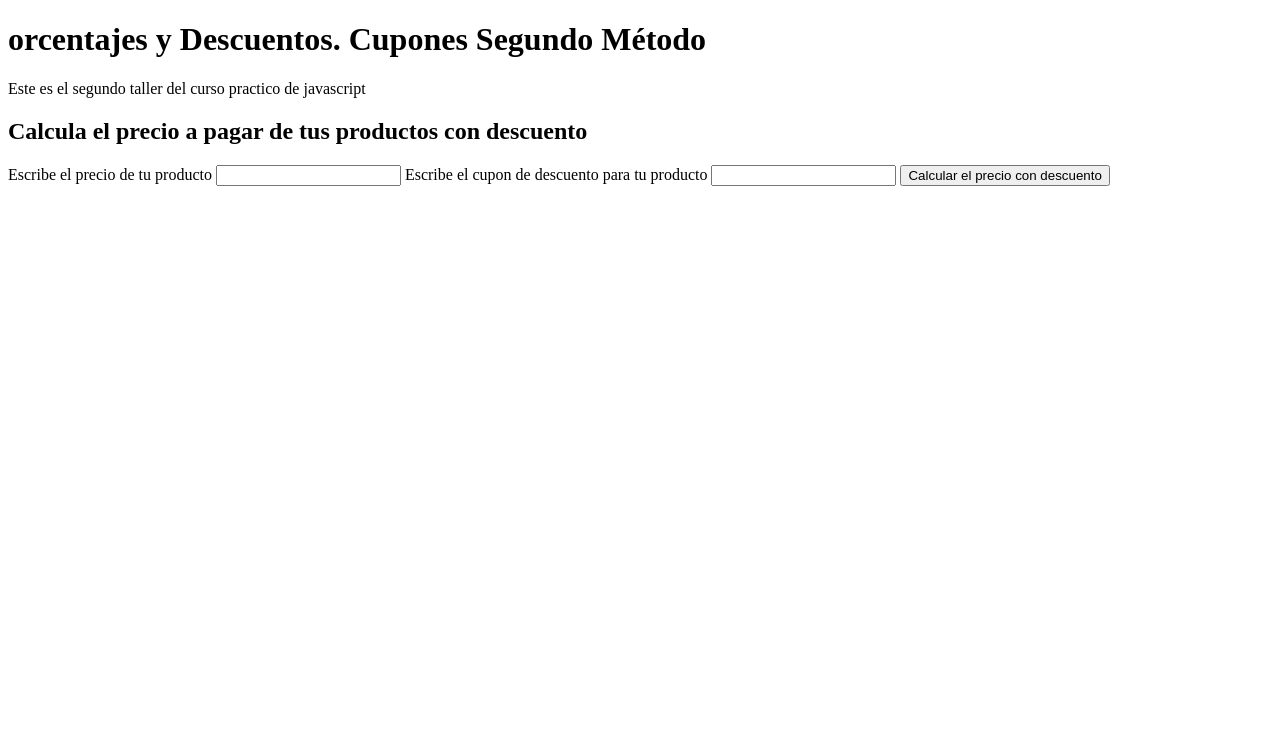
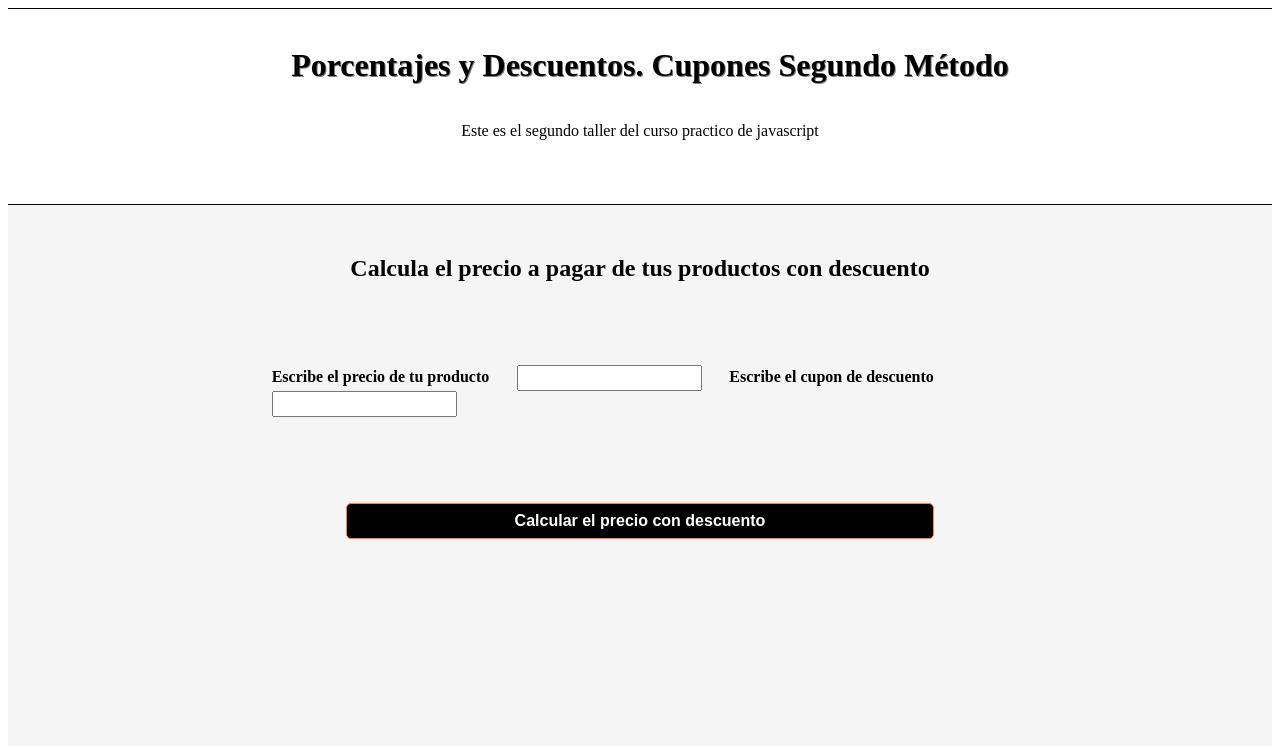
Before and after one commit to Carlos-Orellana-est/practico-javascript-platzi, a plain HTML site: page Taller-2-Precios/parte2-cupones/parteB-ErrorFirstnoSwitch/precioB.html in a window 1280 px wide. Drawn offline with Linux system fonts and the light colour scheme.

Commit message:
styles for project2, the coupons part

```diff
--- a/Taller-2-Precios/parte2-cupones/parteB-ErrorFirstnoSwitch/precioB.html
+++ b/Taller-2-Precios/parte2-cupones/parteB-ErrorFirstnoSwitch/precioB.html
@@ -5,32 +5,32 @@
     <meta http-equiv="X-UA-Compatible" content="IE=edge">
     <meta name="viewport" content="width=device-width, initial-scale=1.0">
     <title> Porcentajes y Descuentos. Cupones Segundo Método</title>
+    <link rel="stylesheet" href="/Taller-2-Precios/parte1-normal/estilos.css">
 </head>
 <body>
     <header>
         <h1>
-            orcentajes y Descuentos. Cupones Segundo Método
+        Porcentajes y Descuentos. Cupones Segundo Método
         </h1>
     <p>Este es el segundo taller del curso practico de javascript </p>
     </header>
 
-    <section>
+    <section class="main-section">
         <h2>Calcula el precio a pagar de tus productos con descuento</h2>
 
         <form action="">
-            <label for="inputPrice">Escribe el precio de tu producto</label>
-            <input type="number" id="inputPrice">
-            <label for="inputCoupon">Escribe el cupon de descuento para tu producto</label>
-            <input type="text" id="inputCoupon">
+            <div class="div-form">
+                <label for="inputPrice">Escribe el precio de tu producto</label>
+                <input type="number" id="inputPrice">
+                <label for="inputCoupon">Escribe el cupon de descuento</label>
+                <input type="text" id="inputCoupon">
+            </div>
             <button type="button" onclick="buttonPriceDiscount()">
                 Calcular el precio con descuento
             </button>
-
             <p id="resultPrice"></p>
-
         </form>
     </section>
-
 
 <script src="./descuentoB.js"></script>
 </body>
```
Also changed, not shown: Taller-2-Precios/parte2-cupones/parteA-ArraysSwitch/precio.html (+8 -17 lines), Taller-2-Precios/parte2-cupones/parteC-SmarterArraysCondicionales/precioC.html (+8 -5 lines).
